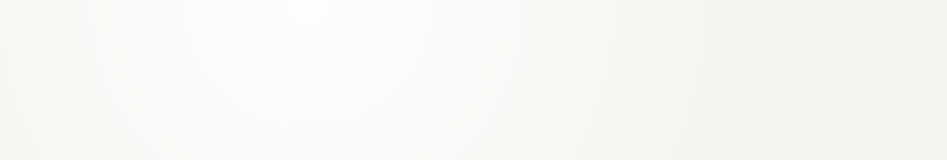
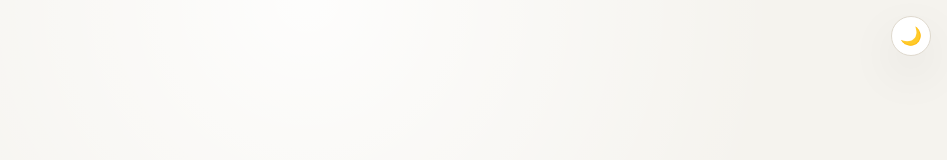
Before and after one commit to VedantPatel-Simform/copilot-goal, a React (Vite) app: page / in a window 1280 px wide. Shown: the top 160 px of the page, without its empty margins (333-1280 px from the left). Built offline with nearby package versions, Linux system fonts and the light colour scheme.

Commit message:
feat: implement theme toggle and dark mode support

```diff
--- a/src/App.css
+++ b/src/App.css
@@ -393,6 +393,39 @@
   }
 }
 
+/* ── Theme toggle ───────────────────────────────────────────────────── */
+
+.theme-toggle {
+  position: fixed;
+  top: 16px;
+  right: 16px;
+  z-index: 100;
+  border: 1px solid var(--border);
+  border-radius: 50%;
+  width: 40px;
+  height: 40px;
+  background: var(--surface);
+  color: var(--text);
+  font-size: 1.1rem;
+  cursor: pointer;
+  display: flex;
+  align-items: center;
+  justify-content: center;
+  box-shadow: var(--shadow);
+  transition:
+    border-color 0.2s ease,
+    background-color 0.2s ease;
+}
+
+.theme-toggle:hover {
+  border-color: var(--text);
+}
+
+.theme-toggle:focus-visible {
+  outline: 2px solid var(--text);
+  outline-offset: 2px;
+}
+
 /* ── Screen reader only ─────────────────────────────────────────────── */
 
 .sr-only {
--- a/src/App.tsx
+++ b/src/App.tsx
@@ -1,4 +1,4 @@
-import { useState } from "react";
+import { useEffect, useState } from "react";
 import type { Session } from "./types";
 import { loadSession } from "./auth";
 import LoginPage from "./components/LoginPage";
@@ -6,20 +6,60 @@ import AdminPanel from "./components/AdminPanel";
 import TodoApp from "./components/TodoApp";
 import "./App.css";
 
+type Theme = "light" | "dark";
+
+function loadTheme(): Theme {
+  try {
+    const stored = localStorage.getItem("todo-app.theme");
+    if (stored === "dark" || stored === "light") return stored;
+    return window.matchMedia("(prefers-color-scheme: dark)").matches
+      ? "dark"
+      : "light";
+  } catch {
+    return "light";
+  }
+}
+
 function App() {
   const [session, setSession] = useState<Session | null>(loadSession);
+  const [theme, setTheme] = useState<Theme>(loadTheme);
+
+  useEffect(() => {
+    document.documentElement.setAttribute("data-theme", theme);
+    try {
+      localStorage.setItem("todo-app.theme", theme);
+    } catch {
+      // Ignore storage errors.
+    }
+  }, [theme]);
+
+  const toggleTheme = () =>
+    setTheme((current) => (current === "light" ? "dark" : "light"));
 
   const handleLogout = () => setSession(null);
 
-  if (!session) {
-    return <LoginPage onLogin={setSession} />;
-  }
+  return (
+    <>
+      <button
+        type="button"
+        className="theme-toggle"
+        onClick={toggleTheme}
+        aria-label={`Switch to ${theme === "light" ? "dark" : "light"} mode`}
+      >
+        {theme === "light" ? "🌙" : "☀️"}
+      </button>
 
-  if (session.role === "admin") {
-    return <AdminPanel session={session} onLogout={handleLogout} />;
-  }
+      {!session && <LoginPage onLogin={setSession} />}
 
-  return <TodoApp session={session} onLogout={handleLogout} />;
+      {session && session.role === "admin" && (
+        <AdminPanel session={session} onLogout={handleLogout} />
+      )}
+
+      {session && session.role !== "admin" && (
+        <TodoApp session={session} onLogout={handleLogout} />
+      )}
+    </>
+  );
 }
 
 export default App;
--- a/src/index.css
+++ b/src/index.css
@@ -6,17 +6,30 @@
   --surface: #ffffff;
   --border: #ded8cd;
   --shadow: 0 18px 50px rgba(22, 22, 22, 0.08);
+  --gradient-highlight: rgba(255, 255, 255, 0.85);
 
   font: 16px/1.5 Inter, system-ui, -apple-system, BlinkMacSystemFont, 'Segoe UI',
     sans-serif;
   color: var(--text);
   background:
-    radial-gradient(circle at top, rgba(255, 255, 255, 0.85), transparent 46%),
+    radial-gradient(circle at top, var(--gradient-highlight), transparent 46%),
     var(--bg);
   font-synthesis: none;
   text-rendering: optimizeLegibility;
   -webkit-font-smoothing: antialiased;
   -moz-osx-font-smoothing: grayscale;
+}
+
+[data-theme="dark"] {
+  --text: #f0ede8;
+  --muted: #8a8278;
+  --bg: #18160f;
+  --panel: #201e16;
+  --surface: #272419;
+  --border: #3a3630;
+  --shadow: 0 18px 50px rgba(0, 0, 0, 0.45);
+  --gradient-highlight: rgba(40, 38, 28, 0.6);
+  color-scheme: dark;
 }
 
 * {
@@ -30,6 +43,11 @@
 
 html {
   color-scheme: light;
+  transition: background-color 0.2s ease, color 0.2s ease;
+}
+
+html[data-theme="dark"] {
+  color-scheme: dark;
 }
 
 body {
```
